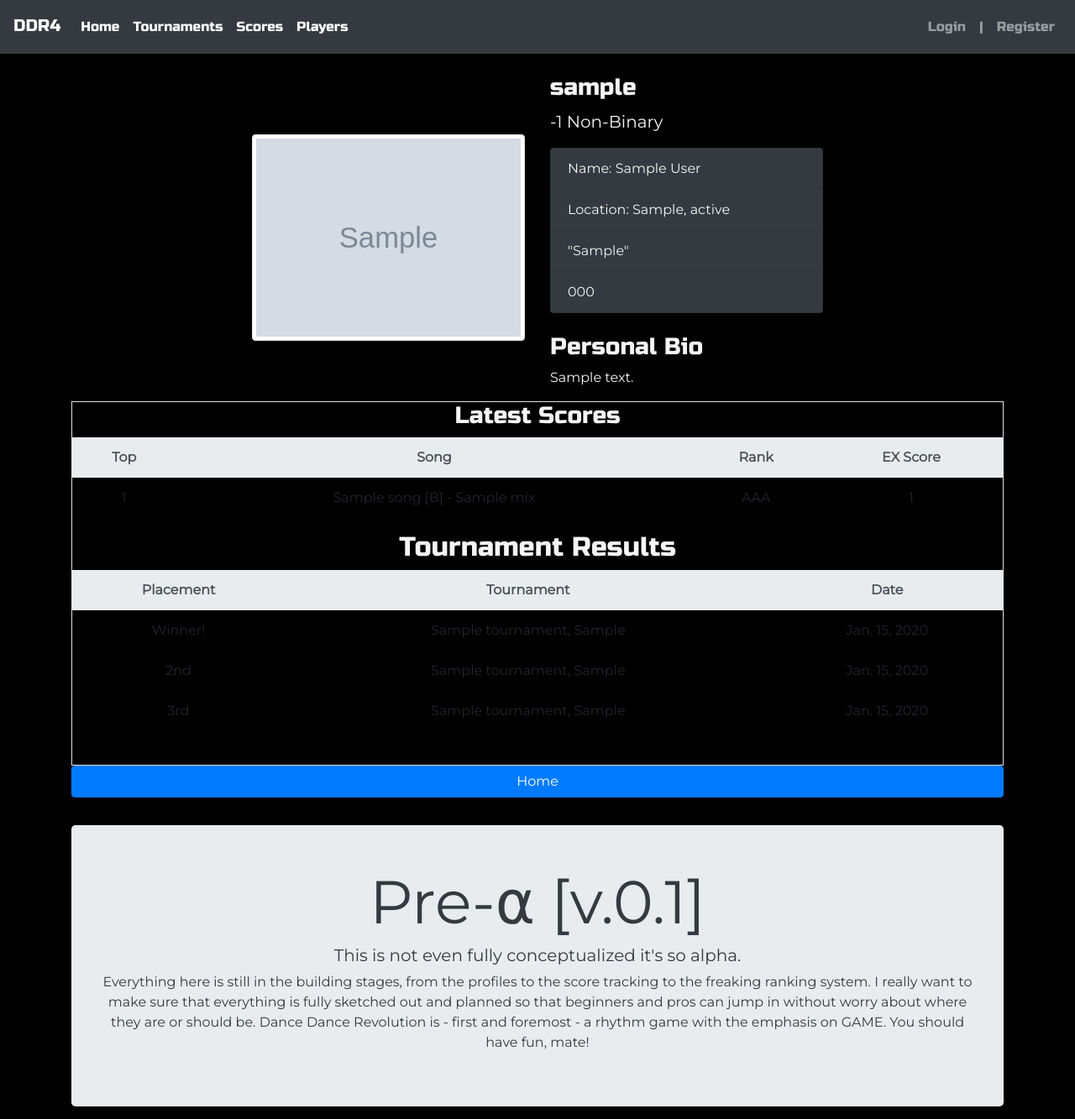
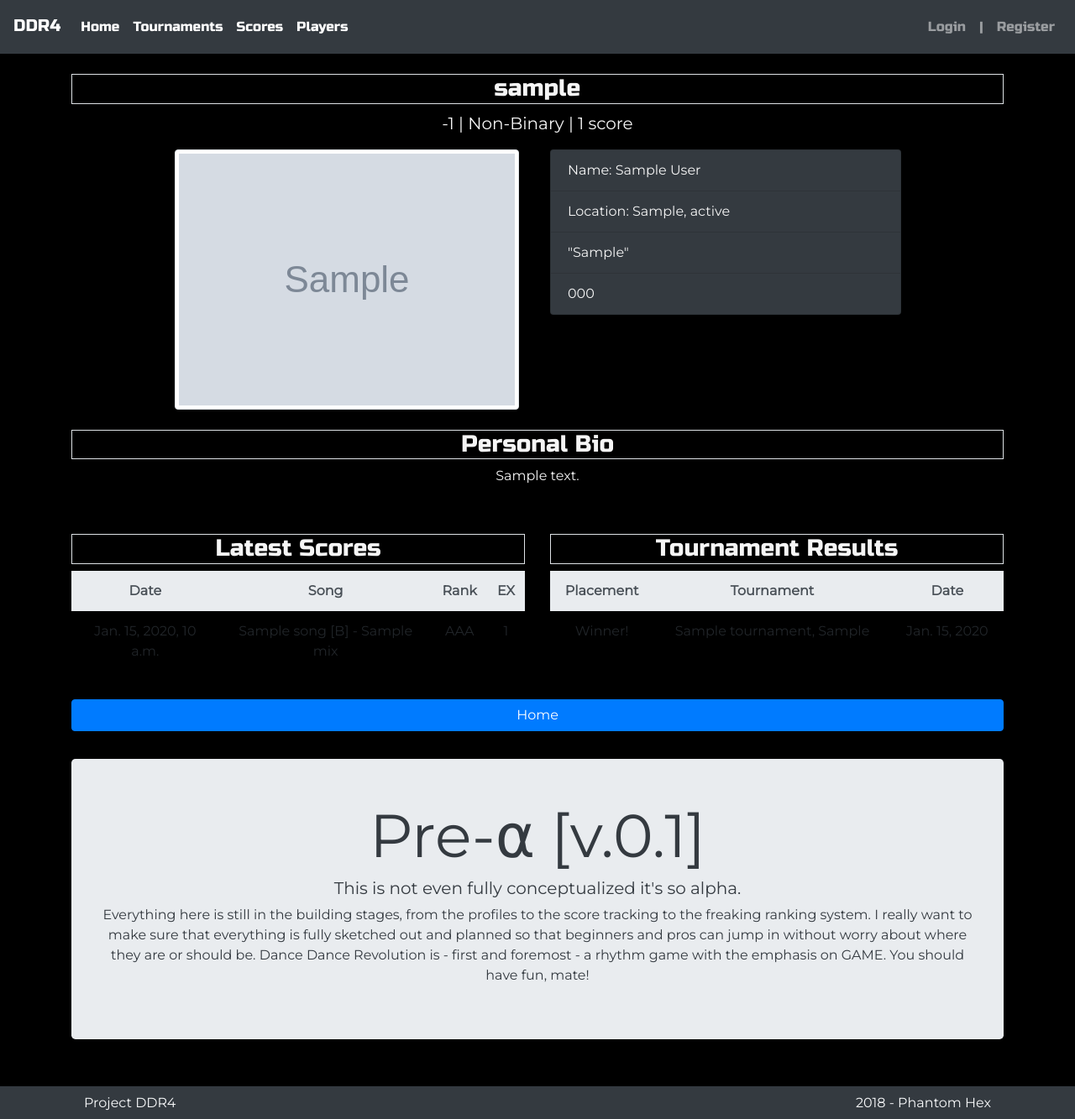
Before and after one commit to tonytornado/Arrowsmash, a Django app: page /profile/1/ in a window 1280 px wide. Shown: the top 1333 px of the page at 84% size. Run offline with Django 3.2, Linux system fonts and the light colour scheme; tables that the repository leaves empty hold one stand-in row (values such as "Sample post"); grey boxes marked "Sample" are stand-in pictures; some libraries are stand-ins or nearby versions.

Commit message:
Pages have some form of uniformity.

```diff
--- a/Scores/models.py
+++ b/Scores/models.py
@@ -50,6 +50,7 @@ class Score(models.Model):
     score_rank = models.CharField(choices=SCORE_RANK, max_length=3)
     ex = models.IntegerField()
     proof = models.ImageField(upload_to=user_directory_path)
+    date = models.DateTimeField(auto_now_add=True)
 
     def get_absolute_url(self):
         return reverse('Scores:score-detail', kwargs={'pk': self.pk})
--- a/templates/profiles/profile-view.html
+++ b/templates/profiles/profile-view.html
@@ -7,13 +7,16 @@
 {% endblock %}
 
 {% block content %}
-    <section class="row mx-auto col-8">
+    <header class="text-center">
+        <h3 class="border">{{ profile.user.username }}</h3>
+        <p class="lead">{{ profile.age }} | {{ profile.get_gender_display }} | {{ profile.score_set.count }}
+            score{{ profile.score_set.count|pluralize }}</p>
+    </header>
+    <section class="row mx-auto col-10">
         <div class="col-sm-6 d-flex align-items-center">
             <img src="{{ profile.avatar.url }}" alt="AVATAR" class="img-thumbnail img-responsive">
         </div>
         <div class="col-sm-6">
-            <h3>{{ profile.user.username }}</h3>
-            <p class="lead">{{ profile.age }} {{ profile.get_gender_display }}</p>
             <div>
                 <ul class="list-group">
                     <li class="list-group-item bg-dark">Name: {{ profile.user.get_full_name }}</li>
@@ -24,29 +27,35 @@
                         <li class="list-group-item bg-dark">{{ profile.rival_code }}</li>{% endif %}
                 </ul>
                 <br/>
-                {% if profile.bio %}
-                <h3>Personal Bio</h3>
-                <p>{{ profile.bio }}</p>
-                {% endif %}
             </div>
         </div>
+        <hr/>
     </section>
-    <div class="text-center border shadow">
+    <footer class="text-center py-4">
+        {% if profile.bio %}
+            <h3 class="border">Personal Bio</h3>
+            <p>{{ profile.bio }}</p>
+            <hr/>
+        {% endif %}
+    </footer>
+    <div class="text-center row">
         {% if profile.score_set.count > 0 %}
-            <h3 class="">Latest Scores</h3>
+            <div class="col-sm-6">
+                <h3 class="border">Latest Scores</h3>
                 <table class="table table-borderless">
                     <thead class="thead-light">
                     <tr>
-                    <th scope="col">Top</th>
+                        <th scope="col">Date</th>
                         <th scope="col">Song</th>
                         <th scope="col">Rank</th>
-                    <th scope="col">EX Score</th>
+                        <th scope="col">EX</th>
                     </tr>
                     </thead>
                     <tbody>
                     {% for score in profile.score_set.all %}
                         <tr>
-                        <td scope="col">{{ score.id }}</td>
+                            <td scope="col">
+                                {{ score.date }}</td>
                             <td>{{ score.song }}</td>
                             <td>{{ score.score_rank }}</td>
                             <td>{{ score.ex }}</td>
@@ -54,10 +63,13 @@
                     {% endfor %}
                     </tbody>
                 </table>
+                <hr/>
+            </div>
         {% endif %}
 
 
-        <h2>Tournament Results</h2>
+        <div class="col-sm-6">
+            <h3 class="border">Tournament Results</h3>
             <table class="table table-borderless">
                 <thead class="thead-light">
                 <tr>
@@ -75,16 +87,14 @@
                             <td>{{ tourney.tourney.Date }}</td>
                         </tr>
                     {% endfor %}
-            {% endif %}
-            {% if profile.second_place.count > 0 %}
+                {% elif profile.second_place.count > 0 %}
                     {% for tourney in profile.second_place.all %}
                         <tr>
                             <td scope="col">2nd</td>
                             <td>{{ tourney.tourney }}</td>
                             <td>{{ tourney.tourney.Date }}</td>
                         </tr>{% endfor %}
-            {% endif %}
-            {% if profile.third_place.count > 0 %}
+                {% elif profile.third_place.count > 0 %}
                     {% for tourney in profile.third_place.all %}
                         <tr>
                             <td scope="col">3rd</td>
@@ -92,9 +102,14 @@
                             <td>{{ tourney.tourney.Date }}</td>
                         </tr>
                     {% endfor %}
+                {% else %}
+                    <tr>
+                        <td colspan="3">No Data Available</td>
+                    </tr>
                 {% endif %}
                 </tbody>
             </table>
+        </div>
 
         {% if profile.age == 21 %}
             <h3 class="">You old, right?</h3>
--- a/templates/tournaments/tournament-view.html
+++ b/templates/tournaments/tournament-view.html
@@ -13,7 +13,7 @@
         <li class="list-group-item bg-dark">
             Organizer: {{ tournament.organizer.first_name }} {{ tournament.organizer.last_name }}</li>
         <li class="list-group-item bg-dark">Entrants: {% for foo in tournament.tournamententry_set.all %}
-            {{ foo.entrants }}<br/>
+            {{ foo.entrants.user.username }}<br/>
         {% endfor %}
         </li>
         <li class="list-group-item bg-dark"></li>
--- a/templates/tournaments/tournaments-view-all.html
+++ b/templates/tournaments/tournaments-view-all.html
@@ -10,7 +10,8 @@
     <ul class="list-group">
     {% for tournament in tournament_list %}
         <li class="list-group-item bg-dark"><a
-                href="{% url 'Tourney:tournament-view' tournament.pk %}">{{ tournament.name }}</a></li>
+                href="{% url 'Tourney:tournament-view' tournament.pk %}"
+                class="btn btn-block btn-outline-light">{{ tournament.name }}</a></li>
     {% endfor %}
     </ul>
 
```
Also changed, not shown: templates/index.html (+7 -1 lines), templates/scores/score-list-all.html (+35 -2 lines), Accounts/migrations/0001_initial.py (deleted), Scores/migrations/0001_initial.py (deleted), Tourney/migrations/0001_initial.py (deleted), assets/default.jpg (renamed from Accounts/assets/default.jpg). Lines whose indentation alone changed are shown as unchanged.
